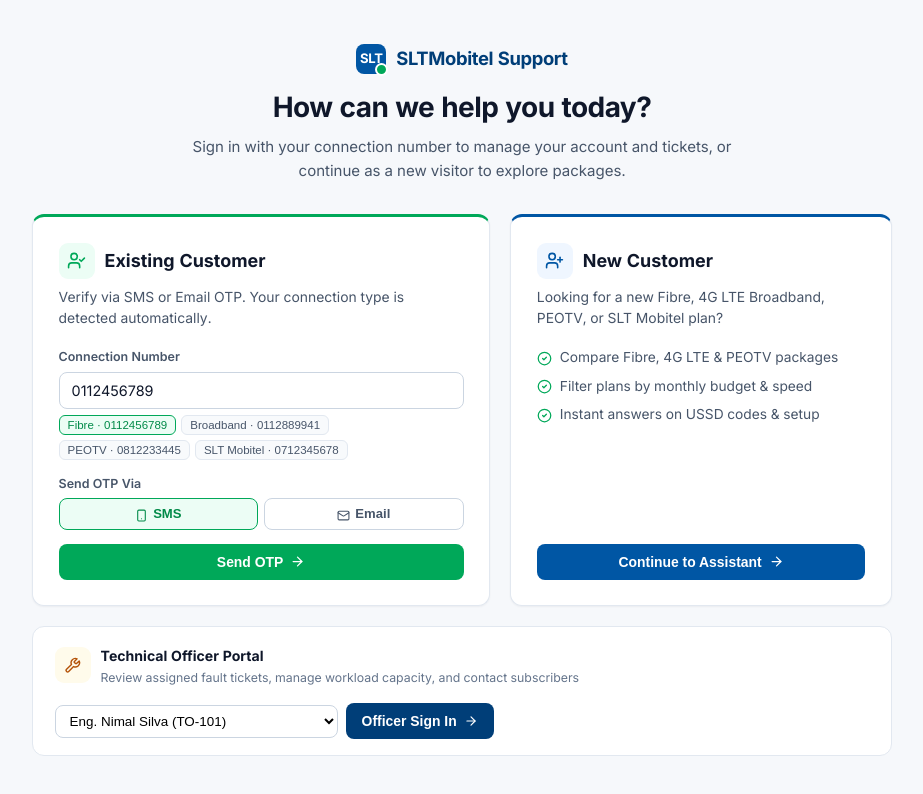
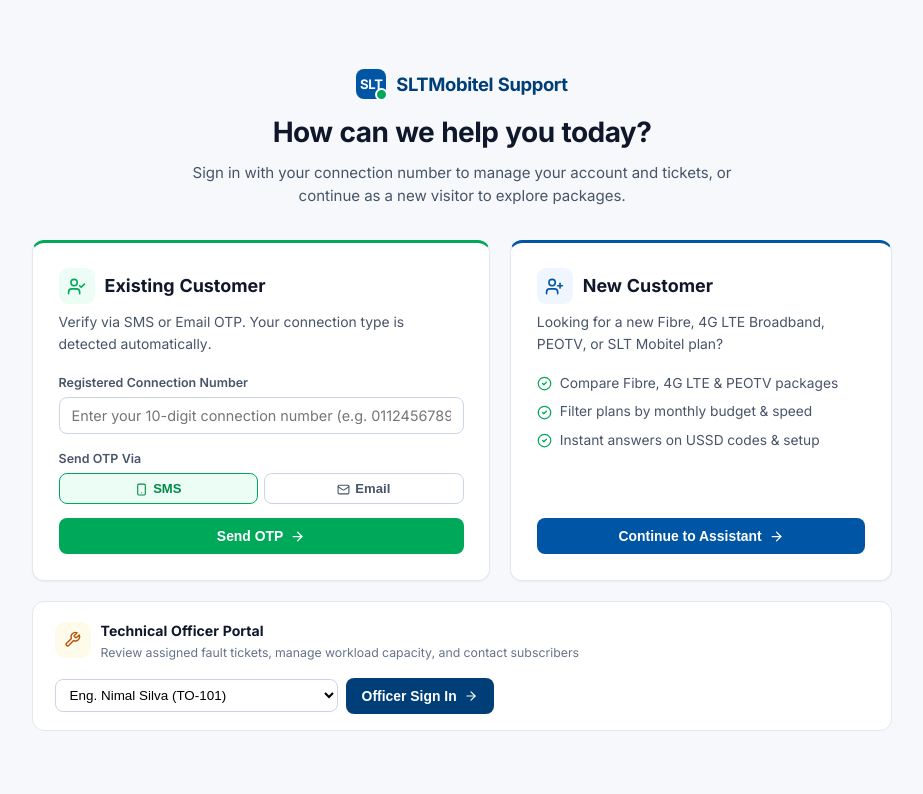
Before and after one commit to Mesit-Rathnayake/slt_soveregn_core, a React (Vite) app in the folder poc-netops-assistant/frontend/: page / in a window 1280 px wide. Shown: the top 794 px of the page, without its empty margins (178-1101 px from the left). Built offline with nearby package versions, Linux system fonts and the light colour scheme.

Commit message:
fix(ui): remove connection type pills from OTP login so users only enter their registered number

```diff
--- a/poc-netops-assistant/frontend/src/components/RoleGate.jsx
+++ b/poc-netops-assistant/frontend/src/components/RoleGate.jsx
@@ -11,15 +11,8 @@ import {
   AlertTriangle,
 } from 'lucide-react';
 
-const SAMPLE_LINES = [
-  { num: '0112456789', label: 'Fibre' },
-  { num: '0112889941', label: 'Broadband' },
-  { num: '0812233445', label: 'PEOTV' },
-  { num: '0712345678', label: 'SLT Mobitel' },
-];
-
 export default function RoleGate({ onSelectRole }) {
-  const [connectionNumber, setConnectionNumber] = useState('0112456789');
+  const [connectionNumber, setConnectionNumber] = useState('');
   const [otpChannel, setOtpChannel] = useState('SMS');
   const [otpStep, setOtpStep] = useState('request');
   const [otpCode, setOtpCode] = useState('');
@@ -139,27 +132,15 @@ export default function RoleGate({ onSelectRole }) {
             {otpStep === 'request' ? (
               <form onSubmit={handleRequestOtp}>
                 <div className="account-input-group">
-                  <label htmlFor="conn-input">Connection Number</label>
+                  <label htmlFor="conn-input">Registered Connection Number</label>
                   <input
                     id="conn-input"
                     type="text"
                     value={connectionNumber}
                     onChange={(e) => setConnectionNumber(e.target.value)}
-                    placeholder="e.g., 0112456789"
+                    placeholder="Enter your 10-digit connection number (e.g. 0112456789)"
                     required
                   />
-                  <div className="demo-pills">
-                    {SAMPLE_LINES.map((item) => (
-                      <button
-                        key={item.num}
-                        type="button"
-                        className={`demo-pill ${connectionNumber === item.num ? 'active' : ''}`}
-                        onClick={() => setConnectionNumber(item.num)}
-                      >
-                        {item.label} · {item.num}
-                      </button>
-                    ))}
-                  </div>
                 </div>
 
                 <div className="account-input-group">
```
